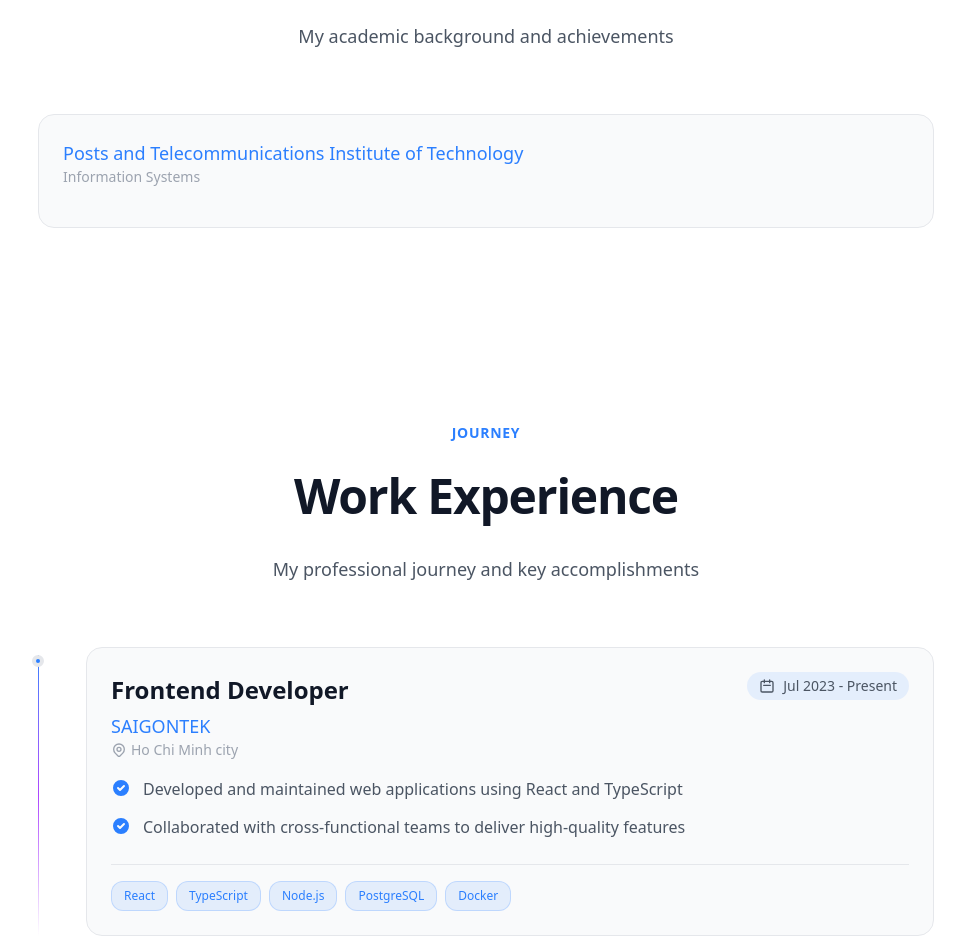
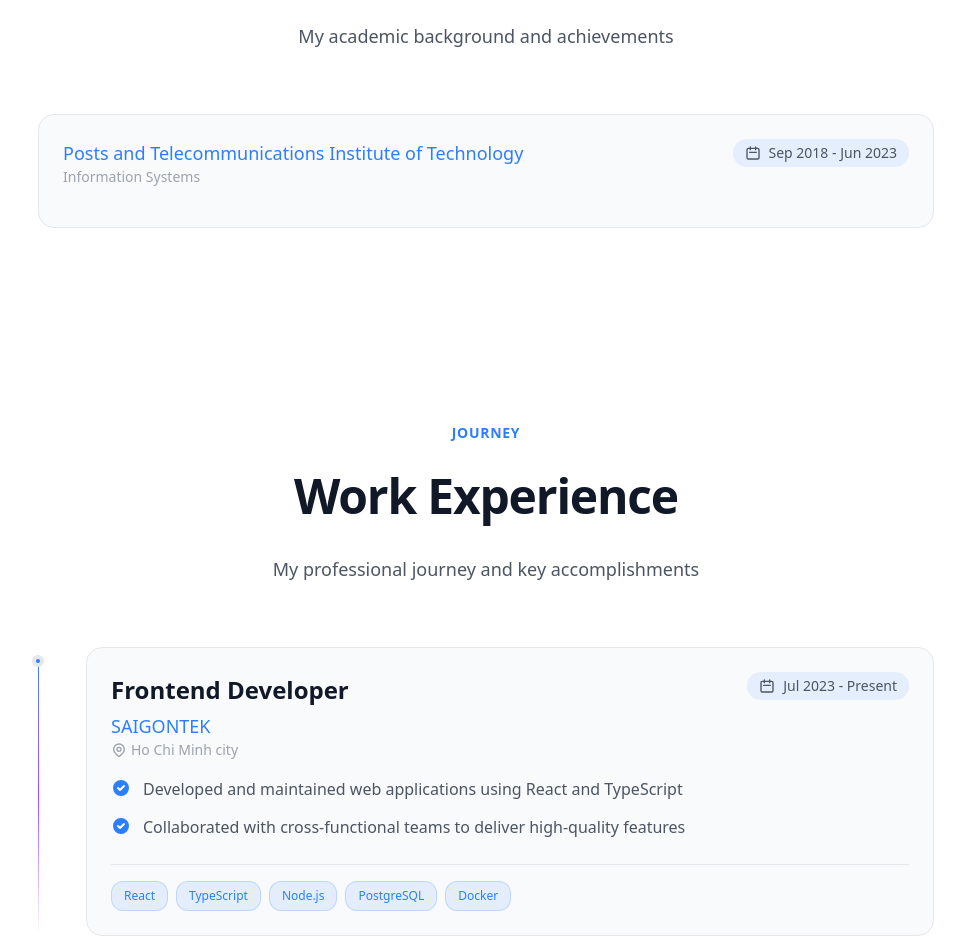
Before and after one commit to ndyenchi/portfolio, a React (Vite) app: page / in a window 1280 px wide. Shown: the part 1100-2039 px from the top of the page, without its empty margins (154-1119 px from the left). Built offline with nearby package versions, Linux system fonts and the light colour scheme.

Commit message:
chore: update documentation and education section

```diff
--- a/src/components/education.tsx
+++ b/src/components/education.tsx
@@ -1,4 +1,12 @@
 import { education } from "../data/portfolio";
+
+function formatDate(dateString: string): string {
+  if (dateString.toLowerCase() === "present") return "Present";
+
+  const [year, month] = dateString.split("-");
+  const date = new Date(parseInt(year), parseInt(month) - 1);
+  return date.toLocaleDateString("en-US", { year: "numeric", month: "short" });
+}
 
 export function Education() {
   return (
@@ -25,7 +33,6 @@
           >
             {/* Hover glow effect */}
             <div className="absolute -inset-0.5 bg-gradient-to-r from-indigo-500 to-purple-600 rounded-2xl opacity-0 group-hover:opacity-20 blur transition duration-300"></div>
-
             <div className="relative card-hover rounded-2xl">
               <div className="flex flex-col md:flex-row md:items-start md:justify-between mb-4">
                 <div>
@@ -36,6 +43,23 @@
                     {education.degree}
                   </p>
                 </div>
+                <div className="mt-2 md:mt-0 flex items-center gap-2 text-sm text-text-secondary bg-blue-500/10 px-3 py-1 rounded-full">
+                  <svg
+                    className="w-4 h-4"
+                    fill="none"
+                    viewBox="0 0 24 24"
+                    stroke="currentColor"
+                  >
+                    <path
+                      strokeLinecap="round"
+                      strokeLinejoin="round"
+                      strokeWidth={2}
+                      d="M8 7V3m8 4V3m-9 8h10M5 21h14a2 2 0 002-2V7a2 2 0 00-2-2H5a2 2 0 00-2 2v12a2 2 0 002 2z"
+                    />
+                  </svg>
+                  {formatDate(education.startDate)} -{" "}
+                  {formatDate(education.endDate)}
+                </div>
               </div>
             </div>
           </div>
--- a/src/data/portfolio.ts
+++ b/src/data/portfolio.ts
@@ -30,6 +30,8 @@
   id: string;
   school: string;
   degree: string;
+  startDate: string;
+  endDate: string;
 }
 
 export interface ContactInfo {
@@ -176,6 +178,8 @@
   id: "1",
   school: "Posts and Telecommunications Institute of Technology",
   degree: "Information Systems",
+  startDate: "2018-9",
+  endDate: "2023-6",
 };
 
 export const contactInfo: ContactInfo = {
```
Also changed, not shown: 1 other file (tests, documents, lock files or other folders).
